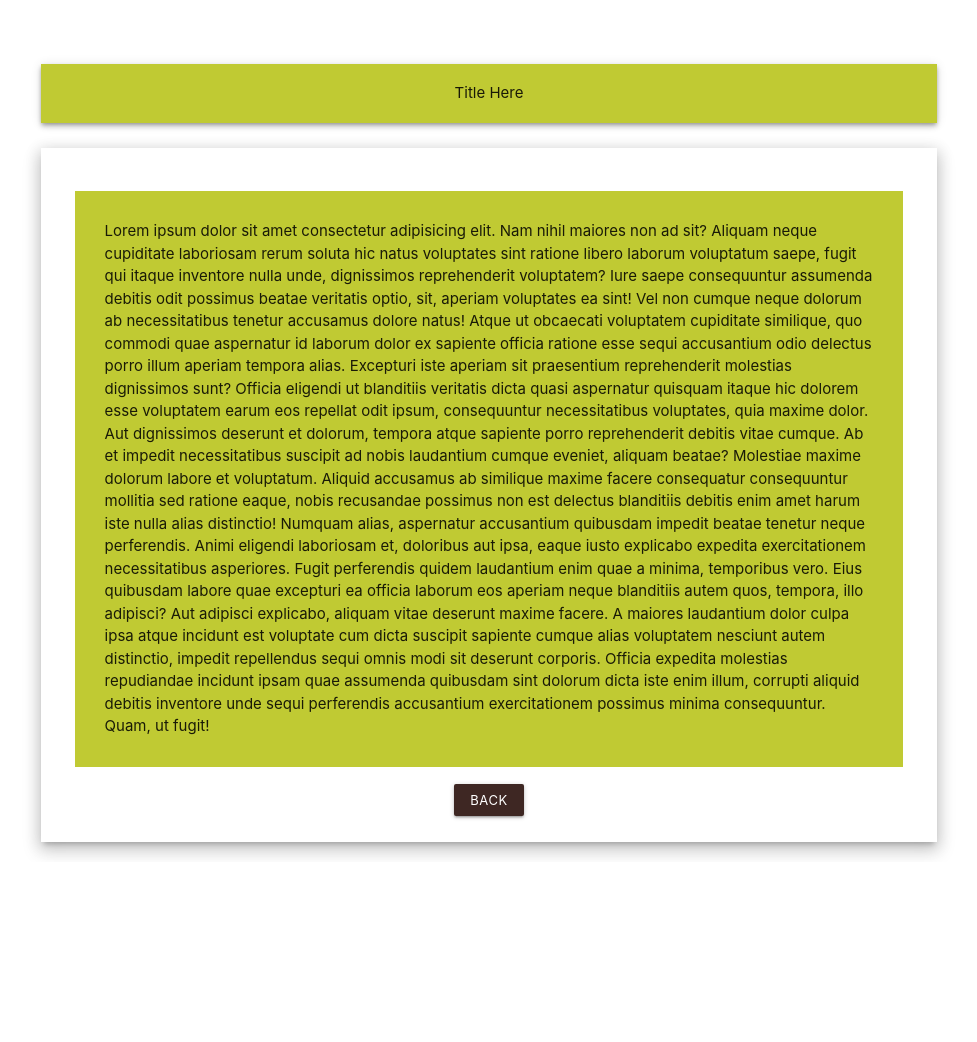
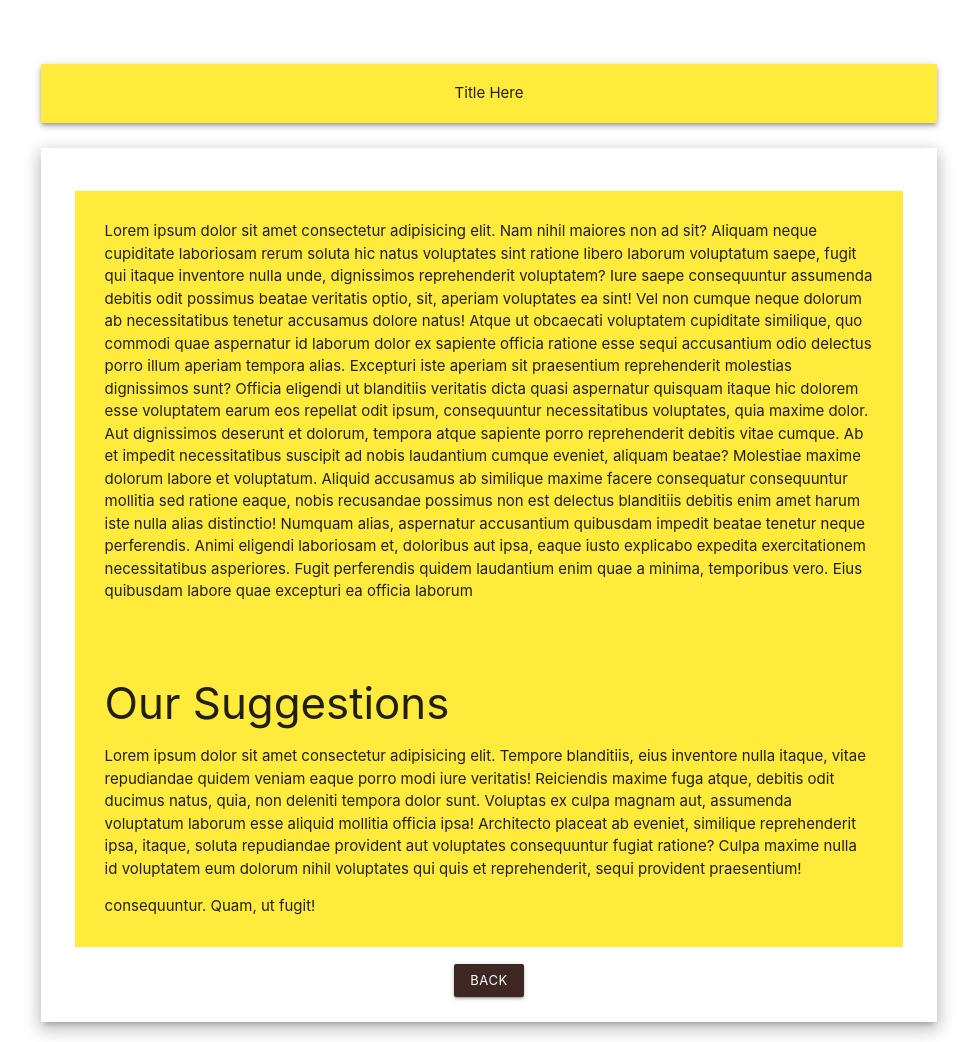
Before and after one commit to NimeshJohari02/VITHack2020, a Flask app: page /result in a window 1280 px wide. Shown: the whole page, without its empty margins (151-1128 px from the left). Before the commit the page ends 857 px from the top, so only its background shows below. Run offline with Flask 2, Linux system fonts and the light colour scheme.

Commit message:
Fixed CSS added Suggestions

```diff
--- a/static/css/page2.css
+++ b/static/css/page2.css
@@ -1,14 +1,17 @@
-
-.topbar{
+.topbar {
   margin-top: 5%;
   margin-bottom: 2%;
   padding: 1.2rem;
 }
-.main-body{
+.main-body {
   margin-top: 2%;
   padding: 2%;
 }
-.ylblk{
+.ylblk {
   margin: 2% 1%;
   padding: 3.5%;
 }
+
+.secondpara {
+  margin-top: 10%;
+}
--- a/templates/Result.html
+++ b/templates/Result.html
@@ -1,12 +1,9 @@
-{% extends 'base.html' %}
-{% block head %}
-    <link rel="stylesheet" href={{url_for('static',filename='css/page2.css')}}>
-{% endblock head%}
-
-{% block body %}
-    <div class="z-depth-2 container lime darken-1 center topbar">Title Here</div>
+{% extends 'base.html' %} {% block head %} <link rel="stylesheet"
+href={{url_for('static',filename='css/page2.css')}}> {% endblock head%} {% block
+body %}
+<div class="z-depth-2 container yellow  center topbar text-flow">Title Here</div>
 <div class="row container main-body z-depth-3">
-      <div class="lime darken-1 ylblk ">
+  <div class="yellow  ylblk">
     Lorem ipsum dolor sit amet consectetur adipisicing elit. Nam nihil maiores
     non ad sit? Aliquam neque cupiditate laboriosam rerum soluta hic natus
     voluptates sint ratione libero laborum voluptatum saepe, fugit qui itaque
@@ -14,31 +11,37 @@
     consequuntur assumenda debitis odit possimus beatae veritatis optio, sit,
     aperiam voluptates ea sint! Vel non cumque neque dolorum ab necessitatibus
     tenetur accusamus dolore natus! Atque ut obcaecati voluptatem cupiditate
-      similique, quo commodi quae aspernatur id laborum dolor ex sapiente
-      officia ratione esse sequi accusantium odio delectus porro illum aperiam
-      tempora alias. Excepturi iste aperiam sit praesentium reprehenderit
-      molestias dignissimos sunt? Officia eligendi ut blanditiis veritatis dicta
-      quasi aspernatur quisquam itaque hic dolorem esse voluptatem earum eos
-      repellat odit ipsum, consequuntur necessitatibus voluptates, quia maxime
-      dolor. Aut dignissimos deserunt et dolorum, tempora atque sapiente porro
-      reprehenderit debitis vitae cumque. Ab et impedit necessitatibus suscipit
-      ad nobis laudantium cumque eveniet, aliquam beatae? Molestiae maxime
-      dolorum labore et voluptatum. Aliquid accusamus ab similique maxime facere
-      consequatur consequuntur mollitia sed ratione eaque, nobis recusandae
-      possimus non est delectus blanditiis debitis enim amet harum iste nulla
-      alias distinctio! Numquam alias, aspernatur accusantium quibusdam impedit
-      beatae tenetur neque perferendis. Animi eligendi laboriosam et, doloribus
-      aut ipsa, eaque iusto explicabo expedita exercitationem necessitatibus
-      asperiores. Fugit perferendis quidem laudantium enim quae a minima,
-      temporibus vero. Eius quibusdam labore quae excepturi ea officia laborum
-      eos aperiam neque blanditiis autem quos, tempora, illo adipisci? Aut
-      adipisci explicabo, aliquam vitae deserunt maxime facere. A maiores
-      laudantium dolor culpa ipsa atque incidunt est voluptate cum dicta
-      suscipit sapiente cumque alias voluptatem nesciunt autem distinctio,
-      impedit repellendus sequi omnis modi sit deserunt corporis. Officia
-      expedita molestias repudiandae incidunt ipsam quae assumenda quibusdam
-      sint dolorum dicta iste enim illum, corrupti aliquid debitis inventore
-      unde sequi perferendis accusantium exercitationem possimus minima
+    similique, quo commodi quae aspernatur id laborum dolor ex sapiente officia
+    ratione esse sequi accusantium odio delectus porro illum aperiam tempora
+    alias. Excepturi iste aperiam sit praesentium reprehenderit molestias
+    dignissimos sunt? Officia eligendi ut blanditiis veritatis dicta quasi
+    aspernatur quisquam itaque hic dolorem esse voluptatem earum eos repellat
+    odit ipsum, consequuntur necessitatibus voluptates, quia maxime dolor. Aut
+    dignissimos deserunt et dolorum, tempora atque sapiente porro reprehenderit
+    debitis vitae cumque. Ab et impedit necessitatibus suscipit ad nobis
+    laudantium cumque eveniet, aliquam beatae? Molestiae maxime dolorum labore
+    et voluptatum. Aliquid accusamus ab similique maxime facere consequatur
+    consequuntur mollitia sed ratione eaque, nobis recusandae possimus non est
+    delectus blanditiis debitis enim amet harum iste nulla alias distinctio!
+    Numquam alias, aspernatur accusantium quibusdam impedit beatae tenetur neque
+    perferendis. Animi eligendi laboriosam et, doloribus aut ipsa, eaque iusto
+    explicabo expedita exercitationem necessitatibus asperiores. Fugit
+    perferendis quidem laudantium enim quae a minima, temporibus vero. Eius
+    quibusdam labore quae excepturi ea officia laborum
+    <div class="secondpara">
+      <p>
+        <h3>Our Suggestions</h3> Lorem ipsum dolor sit amet consectetur adipisicing elit.
+        Tempore blanditiis, eius inventore nulla itaque, vitae repudiandae
+        quidem veniam eaque porro modi iure veritatis! Reiciendis maxime fuga
+        atque, debitis odit ducimus natus, quia, non deleniti tempora dolor
+        sunt. Voluptas ex culpa magnam aut, assumenda voluptatum laborum esse
+        aliquid mollitia officia ipsa! Architecto placeat ab eveniet, similique
+        reprehenderit ipsa, itaque, soluta repudiandae provident aut voluptates
+        consequuntur fugiat ratione? Culpa maxime nulla id voluptatem eum
+        dolorum nihil voluptates qui quis et reprehenderit, sequi provident
+        praesentium!
+      </p>
+    </div>
     consequuntur. Quam, ut fugit!
   </div>
   <div class="center">
```
Also changed, not shown: 1 other file. Lines whose indentation alone changed are shown as unchanged.
